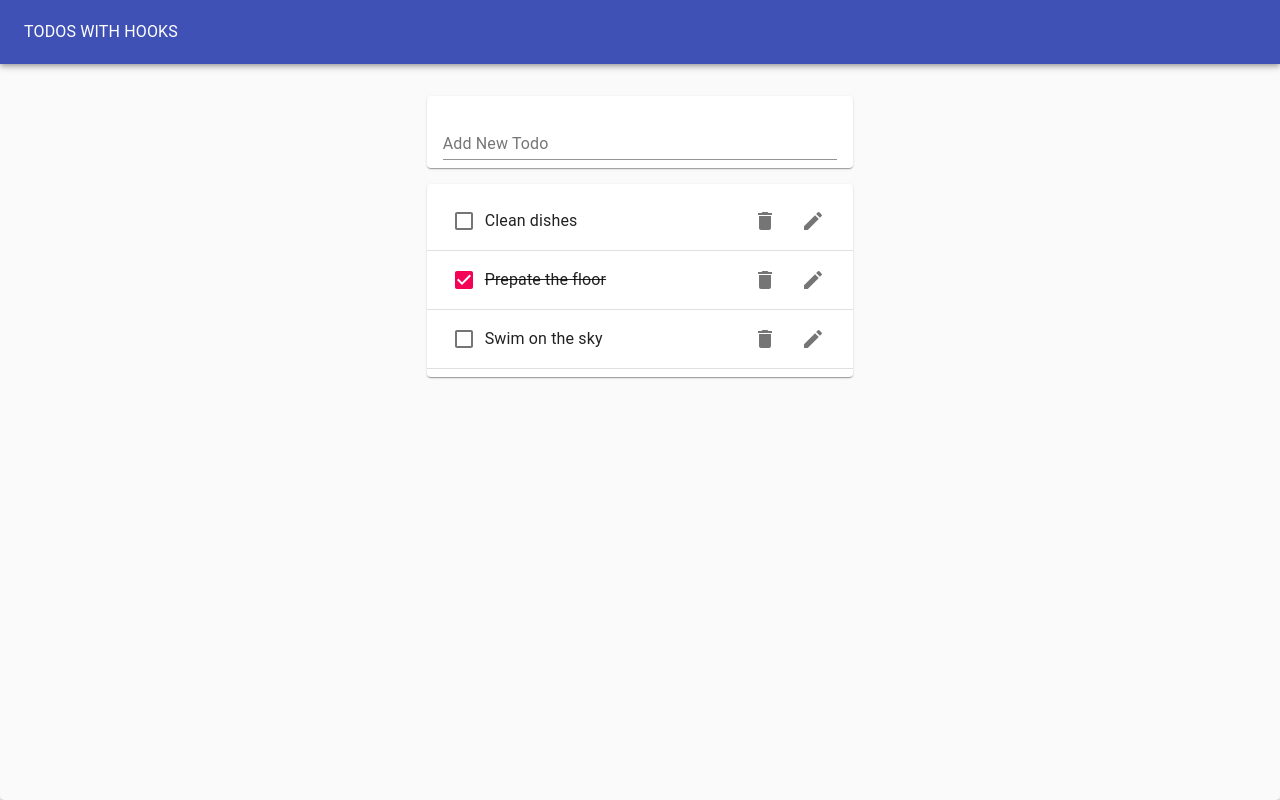
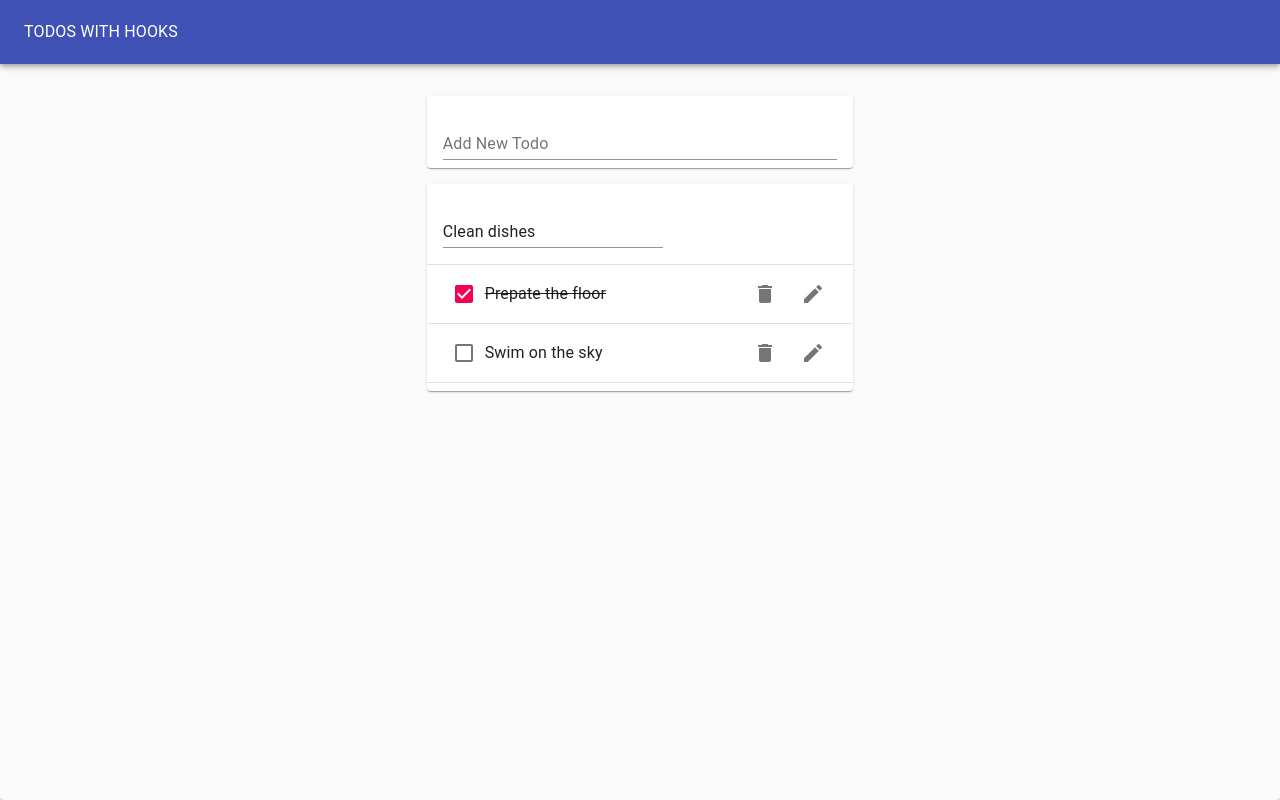
Before and after one commit to appsius/todo_three, a React (Create React App) app: page / in a window 1280 px wide. Both pictures are taken after a click on the button 813 px from the left and 221 px from the top of the page. Built offline with nearby package versions, Linux system fonts and the light colour scheme; the HTML template or start-up script is replaced by a standard one.

Commit message:
Eting w/ Hooks

```diff
--- /dev/null
+++ b/src/EditTodoForm.js
@@ -0,0 +1,26 @@
+import React from 'react';
+import useInputState from './hooks/useInputState';
+import TextField from '@material-ui/core/TextField';
+
+function EditTodoForm({ id, task, editTodo, toggleEditForm }) {
+  const [value, handleChange, reset] = useInputState(task);
+  return (
+    <form
+      onSubmit={e => {
+        e.preventDefault();
+        editTodo(id, value);
+        reset();
+        toggleEditForm();
+      }}
+    >
+      <TextField
+        margin='normal'
+        value={value}
+        onChange={handleChange}
+        fullWidth
+      />
+    </form>
+  );
+}
+
+export default EditTodoForm;
--- a/src/Todo.js
+++ b/src/Todo.js
@@ -1,4 +1,6 @@
 import React from 'react';
+import useToggleState from './hooks/useToggleState';
+import EditTodoForm from './EditTodoForm';
 import ListItem from '@material-ui/core/ListItem';
 import ListItemText from '@material-ui/core/ListItemText';
 import Checkbox from '@material-ui/core/Checkbox';
@@ -7,9 +9,19 @@
 import EditIcon from '@material-ui/icons/Edit';
 import ListItemSecondaryAction from '@material-ui/core/ListItemSecondaryAction';
 
-function Todo({ id, task, completed, removeTodo, toggleTodo }) {
+function Todo({ id, task, completed, removeTodo, toggleTodo, editTodo }) {
+  const [isEditing, toggle] = useToggleState(false);
   return (
     <ListItem>
+      {isEditing ? (
+        <EditTodoForm
+          editTodo={editTodo}
+          id={id}
+          task={task}
+          toggleEditForm={toggle}
+        />
+      ) : (
+        <>
           <Checkbox
             tabIndex={-1}
             checked={completed}
@@ -24,10 +36,12 @@
             <IconButton aria-label='Delete' onClick={() => removeTodo(id)}>
               <DeleteIcon />
             </IconButton>
-        <IconButton aria-label='Edit'>
+            <IconButton aria-label='Edit' onClick={toggle}>
               <EditIcon />
             </IconButton>
           </ListItemSecondaryAction>
+        </>
+      )}
     </ListItem>
   );
 }
--- a/src/TodoApp.js
+++ b/src/TodoApp.js
@@ -31,6 +31,12 @@
     );
     setTodos(updatedTodos);
   };
+  const editTodo = (todoId, newTask) => {
+    const updatedTodos = todos.map(todo =>
+      todo.id === todoId ? { ...todo, task: newTask } : todo
+    );
+    setTodos(updatedTodos);
+  };
 
   return (
     <Paper
@@ -54,6 +60,7 @@
             todos={todos}
             removeTodo={removeTodo}
             toggleTodo={toggleTodo}
+            editTodo={editTodo}
           />
         </Grid>
       </Grid>
--- a/src/TodoList.js
+++ b/src/TodoList.js
@@ -6,7 +6,7 @@
 import ListItemText from '@material-ui/core/ListItemText';
 import Todo from './Todo';
 
-function TodoList({ todos, removeTodo, toggleTodo }) {
+function TodoList({ todos, removeTodo, toggleTodo, editTodo }) {
   return (
     <Paper>
       <List>
@@ -19,6 +19,7 @@
               completed={todo.completed}
               removeTodo={removeTodo}
               toggleTodo={toggleTodo}
+              editTodo={editTodo}
             />
             <Divider />
           </>
--- /dev/null
+++ b/src/hooks/useToggleState.js
@@ -0,0 +1,11 @@
+import { useState } from 'react';
+function useToggle(initialVal = false) {
+  // call useState, "reserve piece of state"
+  const [state, setState] = useState(initialVal);
+  const toggle = () => {
+    setState(!state);
+  };
+  // return piece of state, and a function to toggle it
+  return [state, toggle];
+}
+export default useToggle;
```
Lines whose indentation alone changed are shown as unchanged.
